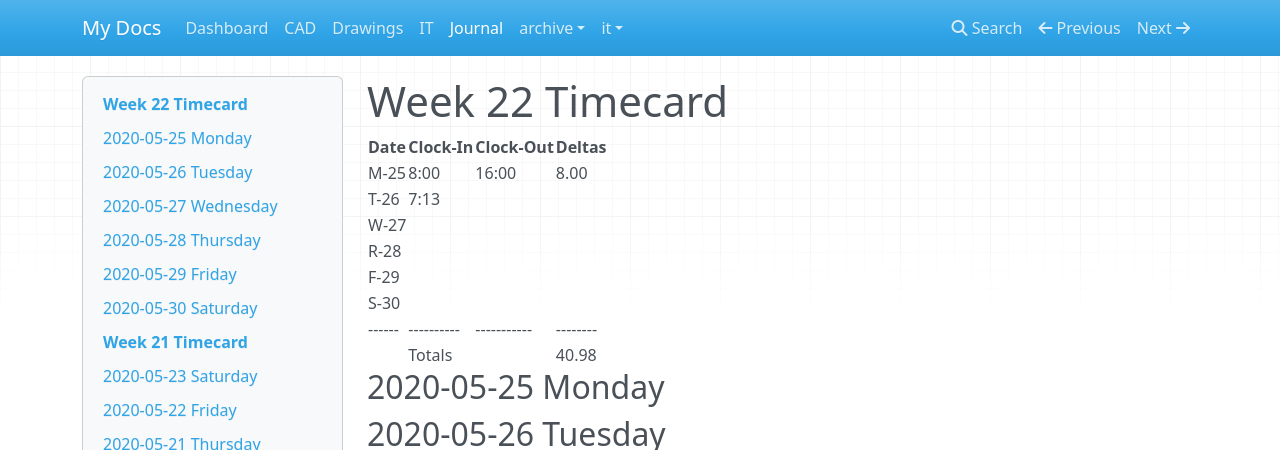
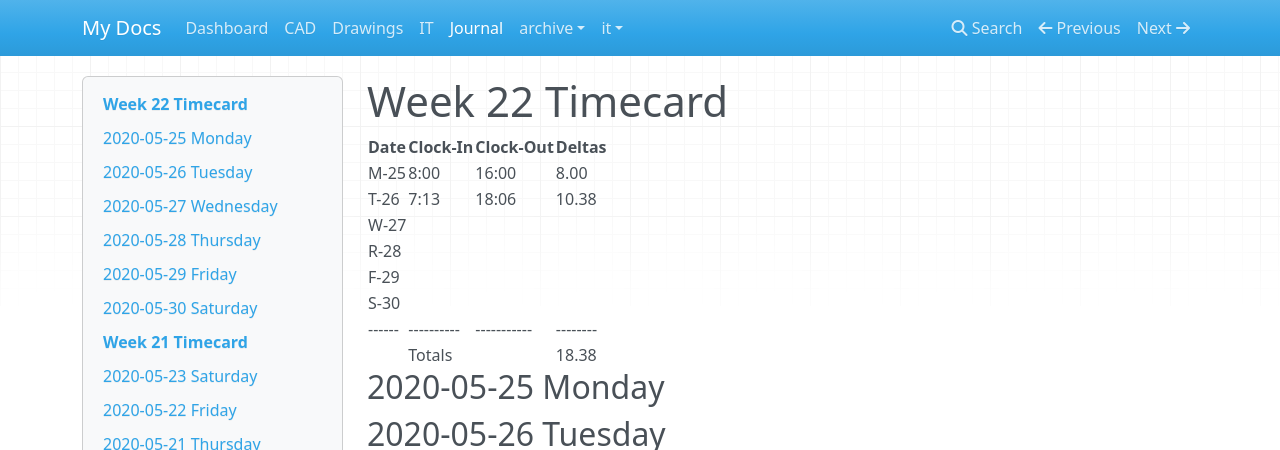
Before and after one commit to linux478/notebook, an MkDocs documentation site: the page built from docs/journal.md, in a window 1280 px wide and 900 px high. Shown: the top 450 px of the window. Built offline with MkDocs 1.6.1, drawn with Linux system fonts in a browser that asks for light colours; nearby versions of some CDN libraries.

Commit message:
ADD TIME PUNCH

```diff
--- a/docs/journal.md
+++ b/docs/journal.md
@@ -6,13 +6,13 @@ title: Journal
 | Date | Clock-In | Clock-Out | Deltas |
 |------|----------|-----------|--------|
 | M-25 |  8:00    |  16:00    |   8.00 |
-| T-26 |  7:13    |           |        |
+| T-26 |  7:13    |  18:06    |  10.38 |
 | W-27 |          |           |        |
 | R-28 |          |           |        |
 | F-29 |          |           |        |
 | S-30 |          |           |        |
 |------|----------|-----------|--------|
-|      | Totals   |           |  40.98 |
+|      | Totals   |           |  18.38 |
 
 ## 2020-05-25 Monday
 ## 2020-05-26 Tuesday
```
